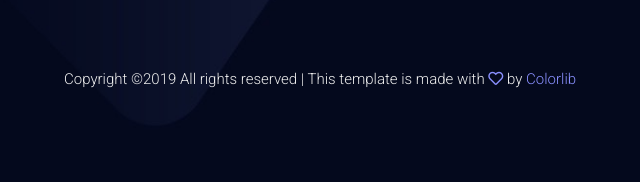
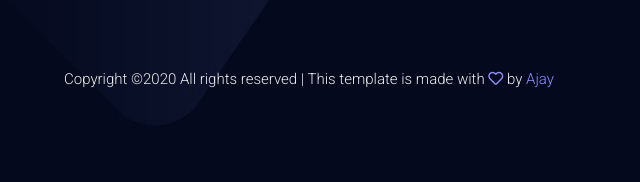
Before and after one commit to Ajazz1998/Robotics, a plain HTML site: page index.html in a window 1280 px wide. Shown: the part 4685-4867 px from the top of the page, 26-666 px from the left. Drawn offline with Linux system fonts and the light colour scheme.

Commit message:
committing

```diff
--- a/index.html
+++ b/index.html
@@ -277,8 +277,8 @@
         </div>
         <div class="wrapper">
             <div class="copyright">
-                <p>Copyright &copy;2019 All rights reserved | This template is made with
-            <i class="far fa-heart"></i> by <a href="https://colorlib.com/" target="_blank">Colorlib</a></p>
+                <p>Copyright &copy;2020 All rights reserved | This template is made with
+            <i class="far fa-heart"></i> by <a href="https://github.com/Ajazz1998/" target="_blank">Ajay</a></p>
             </div>
             <div class="icons">
                 <div class="box"><i class="fab fa-facebook-f"></i></div>
```
